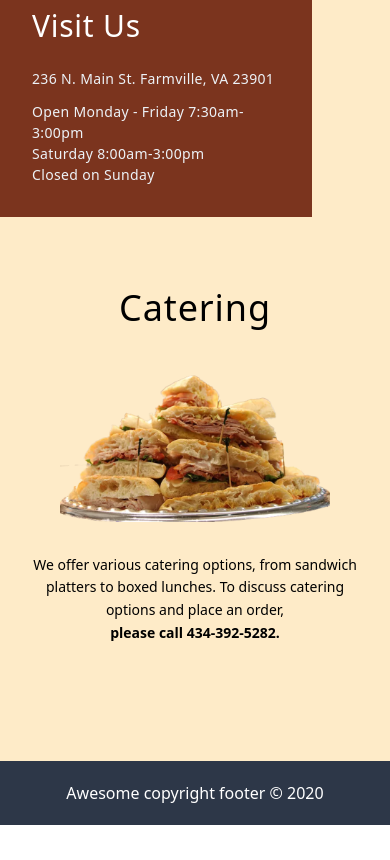
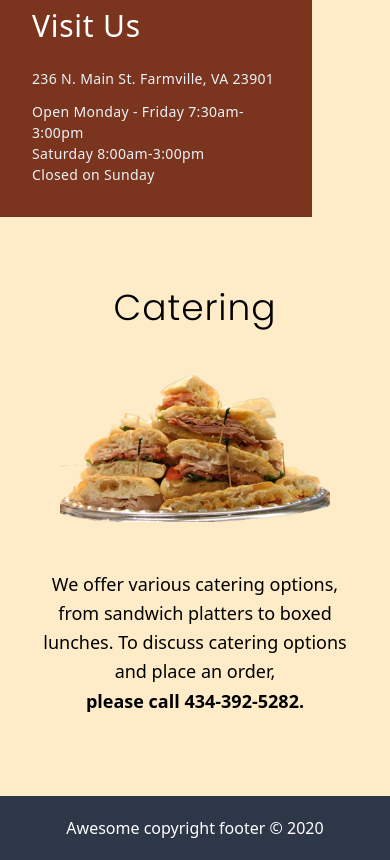
Before and after one commit to AbhishekkGautam/marvel-coffee-house, a Gatsby site: page / in a window 390 px wide. Shown: the part 873-1733 px from the top of the page. Before the commit the page ends 1698 px from the top, so only its background shows below. Built offline with nearby package versions, Linux system fonts and the light colour scheme; Gatsby itself is replaced by a stand-in of ours.

Commit message:
Update CateringSection.js

```diff
--- a/src/components/CateringSection.js
+++ b/src/components/CateringSection.js
@@ -15,9 +15,9 @@ const CateringSection = () => {
     }
   `)
   return (
-    <section className="py-10 bg-orange-200">
+    <section className="pt-10 pb-5 md:pb-10 bg-orange-200">
       <div className="max-w-screen-lg mx-auto w-5/6">
-        <h1 className="text-center text-4xl md:text-4xl lg:text-5xl font-light pt-6 lg:pt-8 tracking-wide">
+        <h1 className="text-center text-4xl md:text-4xl lg:text-5xl font-poppins font-light pt-6 lg:pt-8 tracking-wide">
           Catering
         </h1>
         <div className="py-10 mb-5 flex flex-col md:flex-row items-center">
@@ -25,7 +25,7 @@ const CateringSection = () => {
             <Img fluid={data.file.childImageSharp.fluid} />
           </div>
           <div className="mt-4 md:ml-10 lg:pl-24">
-            <p className="text-sm font-light md:text-base lg:text-2xl py-4 text-center md:text-left leading-relaxed">
+            <p className="text-lg font-light md:text-base lg:text-xl pt-8 md:pt-0 text-center md:text-left leading-relaxed">
               We offer various catering options, from sandwich platters to boxed
               lunches. To discuss catering options and place an order,
               <br />
```
